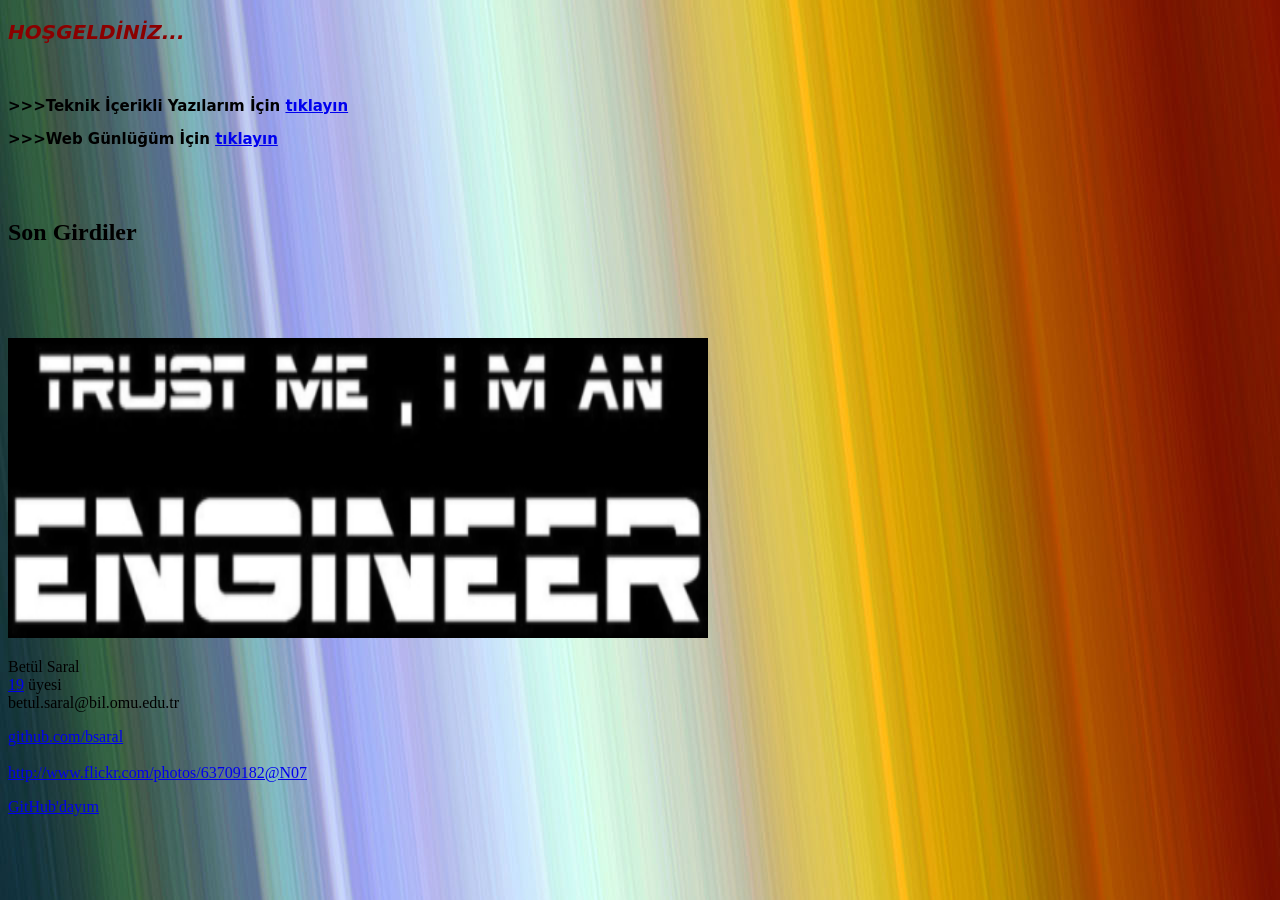
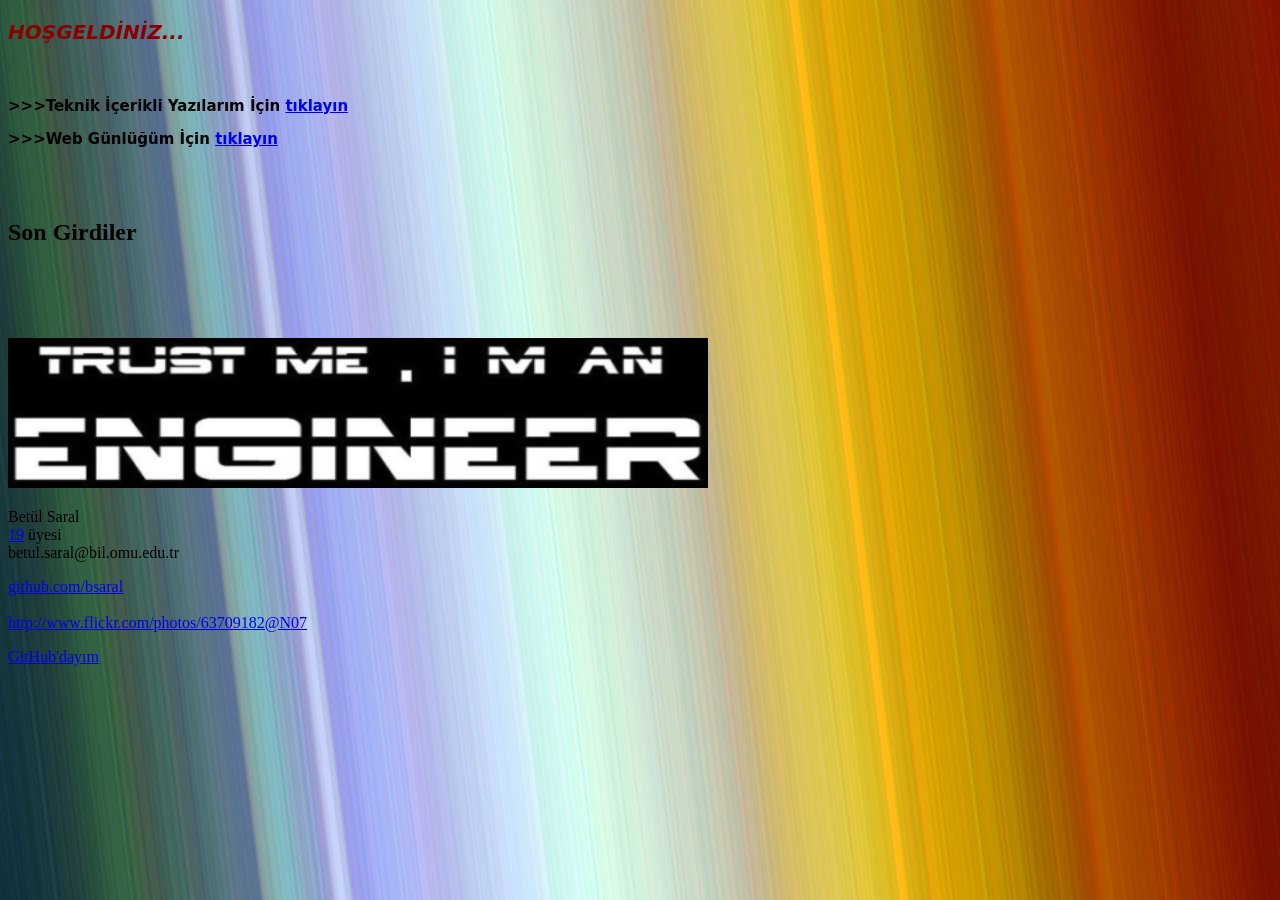
Before and after one commit to VuralAcar/bsaral.github.com, a Jekyll site: the page built from index.html, in a window 1280 px wide. Built offline with Jekyll 4.4.1, drawn with Linux system fonts in a browser that asks for light colours.

Commit message:
resimler

```diff
--- a/index.html
+++ b/index.html
@@ -21,6 +21,6 @@
 <br>
 <br>
 <br>
-  <img src ="/images/banner3.png" width="700 " height="300"/>
+  <img src ="/images/banner3.png" width="700 " height="150"/>
 
 </div>
```
